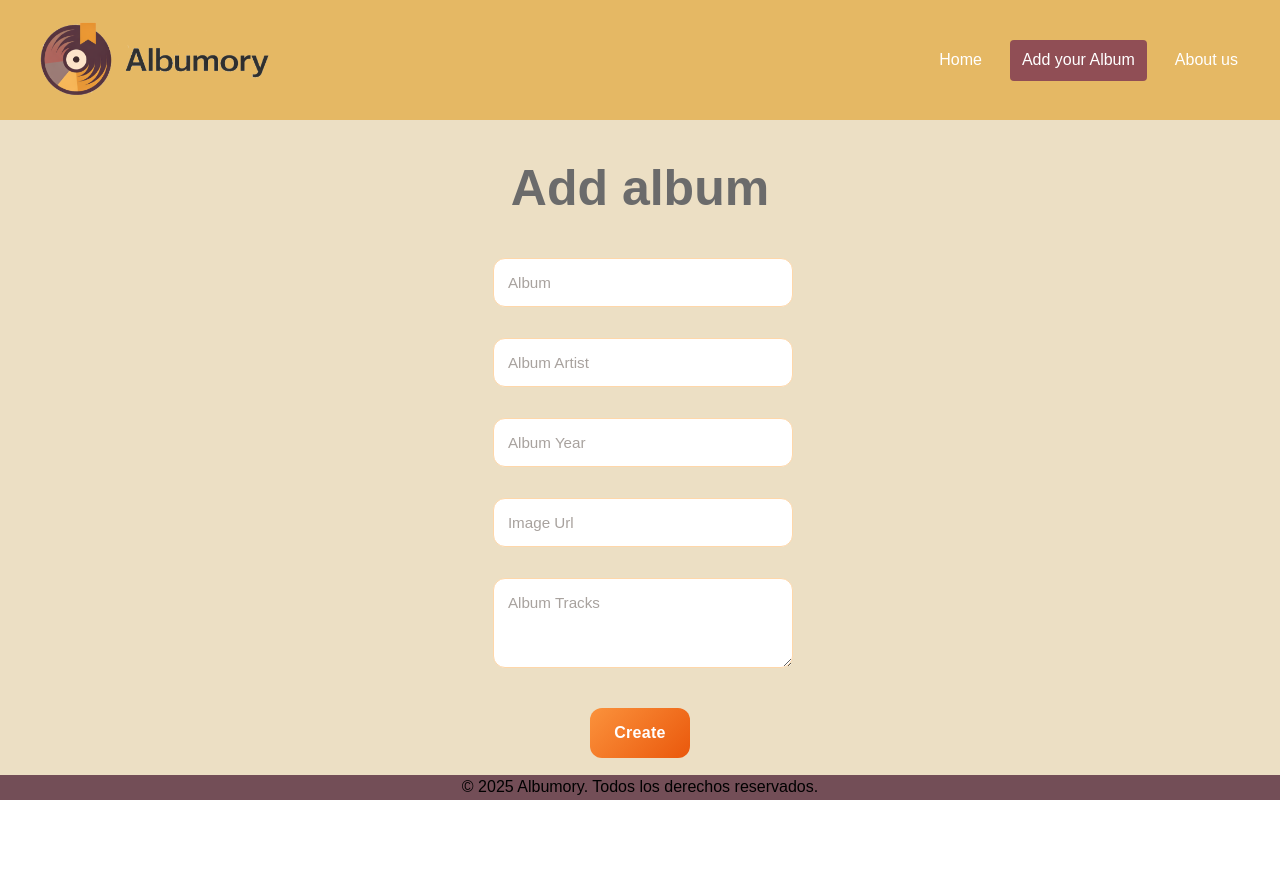
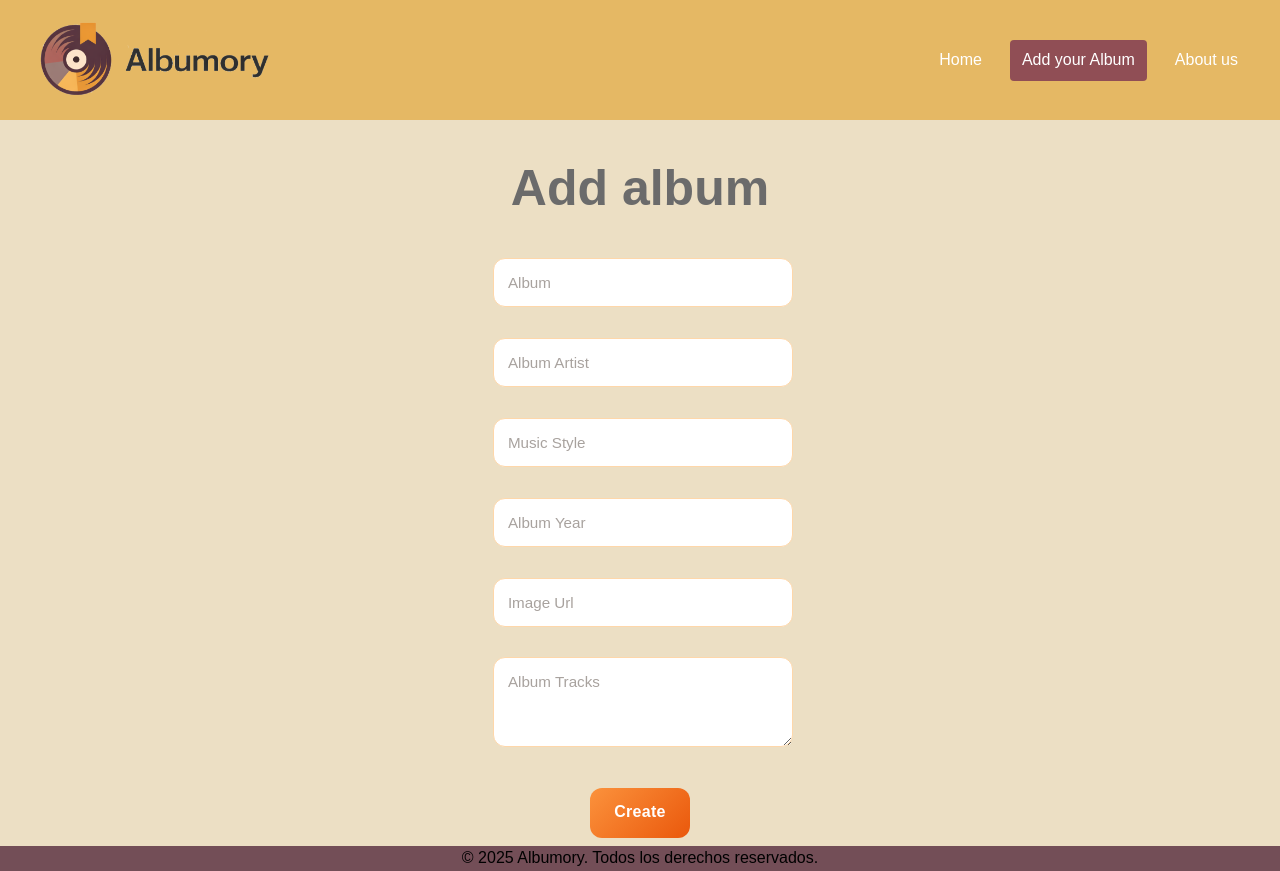
Before and after one commit to Music-App-Developers/react-music-app, a React (Vite) app: page /newalbum in a window 1280 px wide. Before the commit the page ends 800 px from the top, so only its background shows below. Built offline with nearby package versions, Linux system fonts and the light colour scheme.

Commit message:
feat: add music Style to the API and implenent it to edit and create forms. Also in Album details

```diff
--- a/src/pages/AboutPage.css
+++ b/src/pages/AboutPage.css
@@ -13,6 +13,7 @@
   font-weight: 700;
   margin-bottom: 1.5rem;
   text-align: center;
+  margin-top: 100px;
 }
 
 .about-subtitle {
--- a/src/pages/AddYourAlbum.jsx
+++ b/src/pages/AddYourAlbum.jsx
@@ -9,6 +9,7 @@ function AddYourAlbum() {
     const [album, setAlbum] = useState("")
     const [artist, setArtist] = useState("")
     const [year, setYear] = useState("")
+    const [style, setStyle] = useState("")
     const [cover, setCover] = useState("")
     const [tracklist, setTracklist] = useState("")
 
@@ -21,6 +22,7 @@ function AddYourAlbum() {
             album: album,
             artist: artist,
             year: year,
+            style, style,
             cover: cover,
             tracklist: tracklist
         }
@@ -60,6 +62,17 @@ function AddYourAlbum() {
                         required
                         value={artist}
                         onChange={(e) => { setArtist(e.target.value) }}
+                    />
+                </label>
+                 <br />
+                <label>
+                    <input
+                        type="text"
+                        name="style"
+                        placeholder="Music Style"
+                        required
+                        value={style}
+                        onChange={(e) => { setStyle(e.target.value) }}
                     />
                 </label>
                 <br />
--- a/src/pages/AlbumDetails.jsx
+++ b/src/pages/AlbumDetails.jsx
@@ -53,8 +53,9 @@ function AlbumDetails() {
       <h1 className="album-header">{albumDetail.album}</h1>
       <img className="album-cover" src={albumDetail.cover} alt={albumDetail.album} />
       <h2 className="album-artist">{albumDetail.artist}</h2>
+      <h3 className="album-style">{albumDetail.style}</h3>
       <span className="album-year">{albumDetail.year}</span>
-      <h2 className="tracklist-title">Tracklist</h2>
+      <h2 className="tracklist-title"></h2>
   <ul className="tracklist">
   {albumDetail.tracklist
     .split(",")
--- a/src/pages/EditAlbum.jsx
+++ b/src/pages/EditAlbum.jsx
@@ -12,6 +12,7 @@ function EditAlbum() {
     const [album, setAlbum] = useState("")
     const [artist, setArtist] = useState("")
     const [year, setYear] = useState("")
+    const [style, setStyle] = useState("")
     const [cover, setCover] = useState("")
     const [tracklist, setTracklist] = useState("")
 
@@ -26,6 +27,7 @@ function EditAlbum() {
                 setArtist(response.data.artist)
                 setCover(response.data.cover)
                 setYear(response.data.year)
+                setStyle(response.data.style)
                 setTracklist(response.data.tracklist)
 
             })
@@ -41,6 +43,7 @@ function EditAlbum() {
             album: album,
             artist: artist,
             year: year,
+            style: style,
             cover: cover,
             tracklist: tracklist
         }
@@ -97,6 +100,17 @@ function EditAlbum() {
             <br />
             <label>
                 <input
+                    type="text"
+                    name="style"
+                    placeholder="Music Style"
+                    required
+                    value={style}
+                    onChange={(e) => { setStyle(e.target.value) }}
+                />
+            </label>
+            <br />
+            <label>
+                <input
                     type="url"
                     name="cover"
                     placeholder="Image URL"
```
